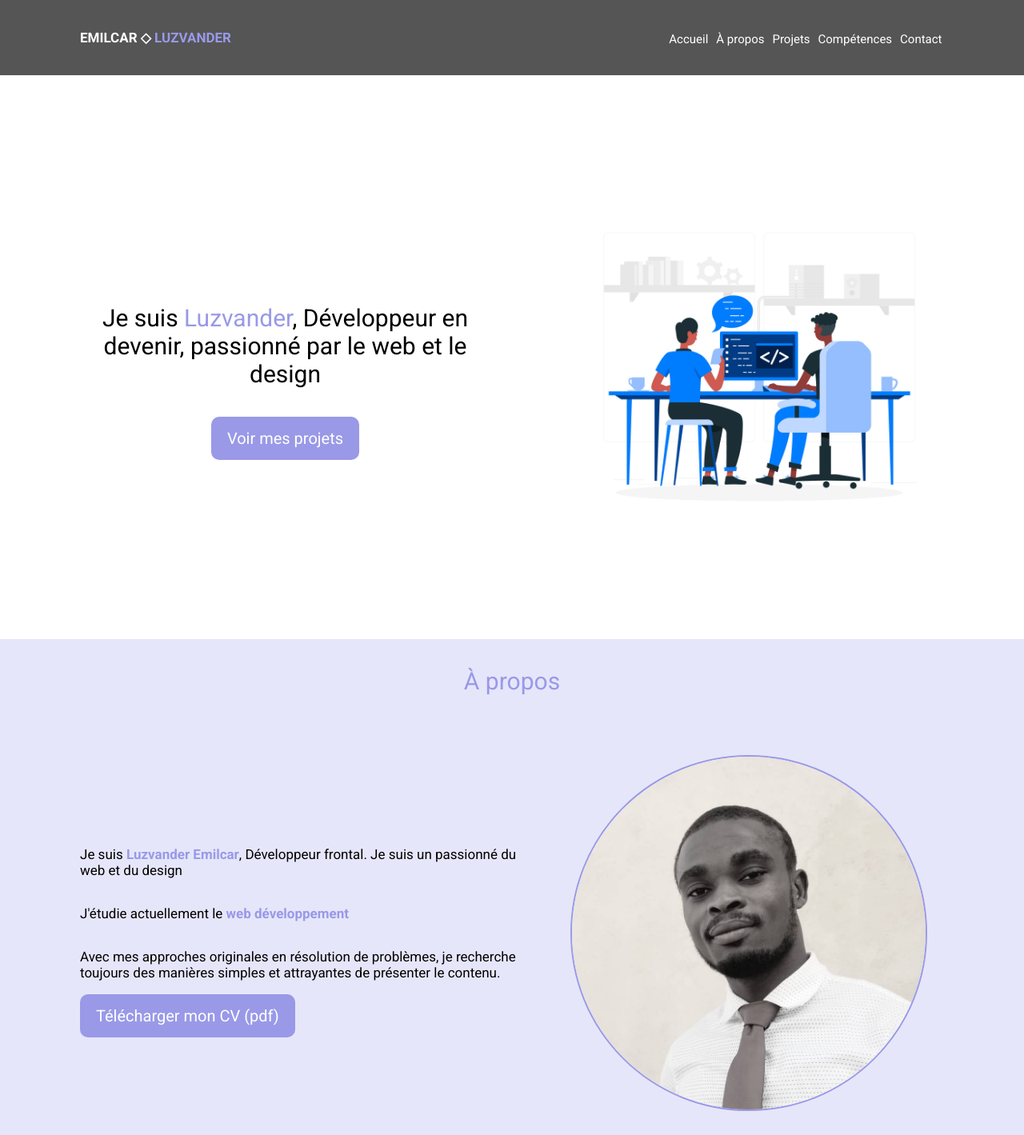
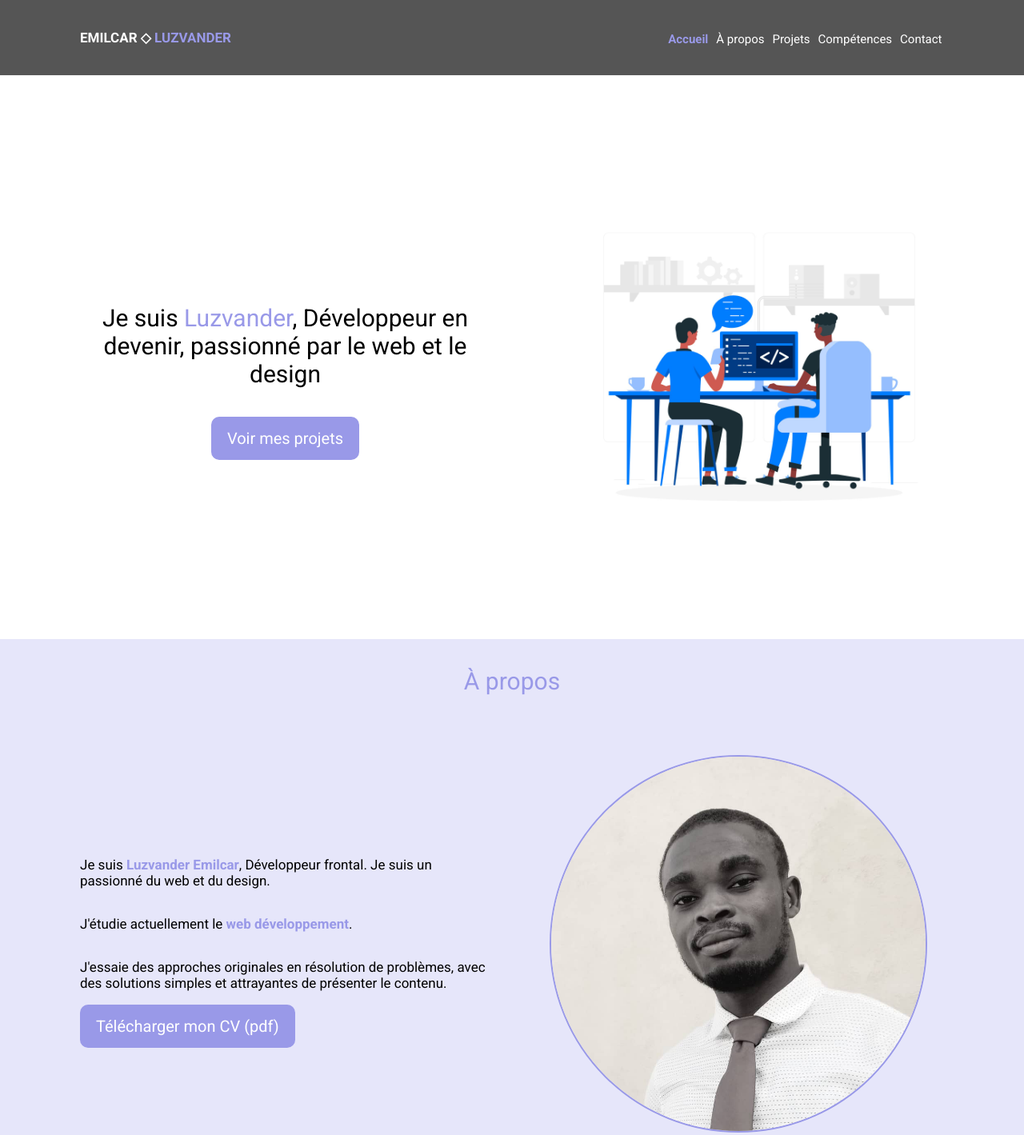
Before and after one commit to luzvanderemilcar/portfolio, a plain HTML site: page index.html in a window 1280 px wide. Shown: the top 1419 px of the page at 80% size. Drawn offline with Linux system fonts and the light colour scheme.

Commit message:
update "Final commit to thee projerc before submitting it"

```diff
--- a/index.html
+++ b/index.html
@@ -27,7 +27,7 @@
         <p><span class="nom">Emilcar</span><span class="separateur"> ◇ </span><span class="prenom">Luzvander</span></p>
       </div>
       <ul class="nav-list">
-        <li class="nav-list-item"><a class="internal-link" href="#accueil">Accueil</a></li>
+        <li class="nav-list-item"><a class="internal-link active" href="#accueil">Accueil</a></li>
         <li class="nav-list-item"><a class="internal-link" href="#a-propos">À propos</a></li>
         <li class="nav-list-item"><a class="internal-link" href="#projets">Projets</a></li>
         <li class="nav-list-item"><a class="internal-link" href="#competences">Compétences</a></li>
@@ -56,9 +56,9 @@
         </div>
         <div class="section-contenu">
           <div class="a-propos-words">
-            <p>Je suis <span class="primary-text  bold-text">Luzvander Emilcar</span>, Développeur frontal. Je suis un passionné du web et du design</p>
-            <p>J'étudie actuellement le <span class="primary-text bold-text">web développement</span></p>
-            <p>Avec mes approches originales en résolution de problèmes, je recherche toujours des manières simples et attrayantes de présenter le contenu.</p>
+            <p>Je suis <span class="primary-text  bold-text">Luzvander Emilcar</span>, Développeur frontal. Je suis un passionné du web et du design.</p>
+            <p>J'étudie actuellement le <span class="primary-text bold-text">web développement</span>.</p>
+            <p>J'essaie des approches originales en résolution de problèmes, avec des solutions simples et attrayantes de présenter le contenu.</p>
             <a href="Luzvander_EMILCAR_CV.PDF" class="primary" role="button" download="Luzvander_EMILCAR_CV.PDF">Télécharger mon CV (pdf)</a>
           </div>
           <div class="a-propos-image">
--- a/style.css
+++ b/style.css
@@ -136,6 +136,11 @@ button,
   display: flex;
   justify-content: space-between;
   align-items: center;
+}
+
+.navbar .internal-link.active {
+  color: var(--primary-color, #9999E8);
+  font-weight: bold;
 }
 
 .nom-portfolio {
```
